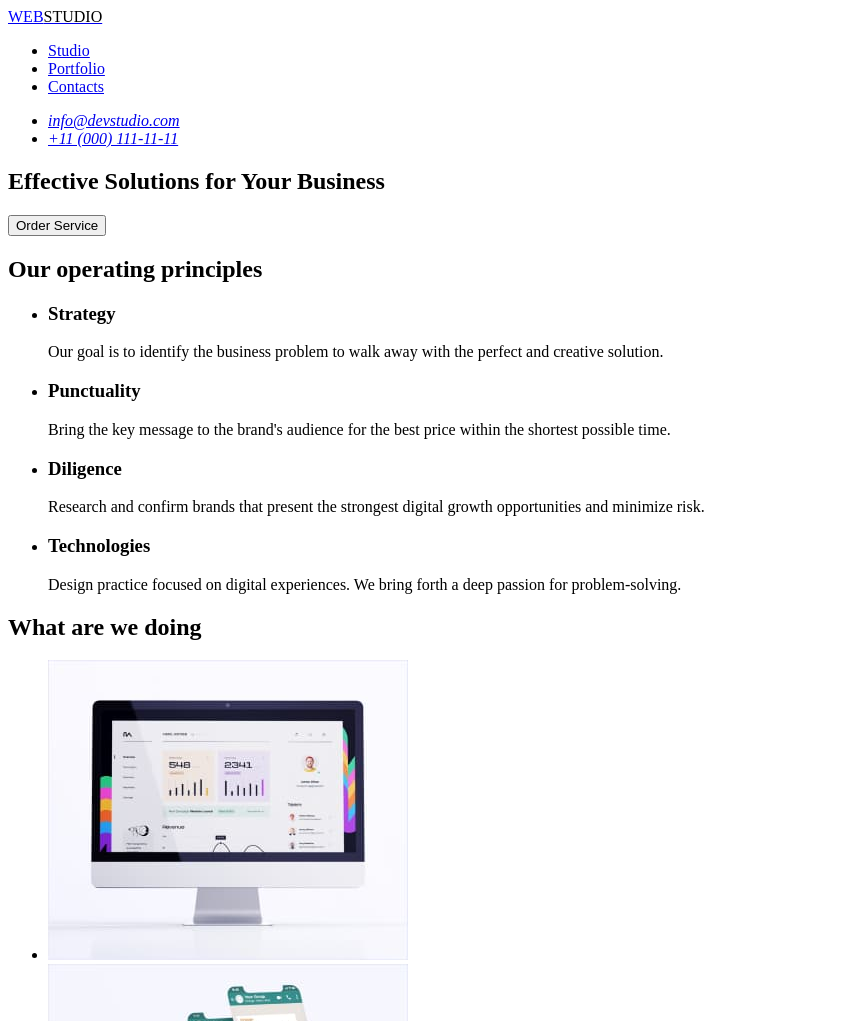
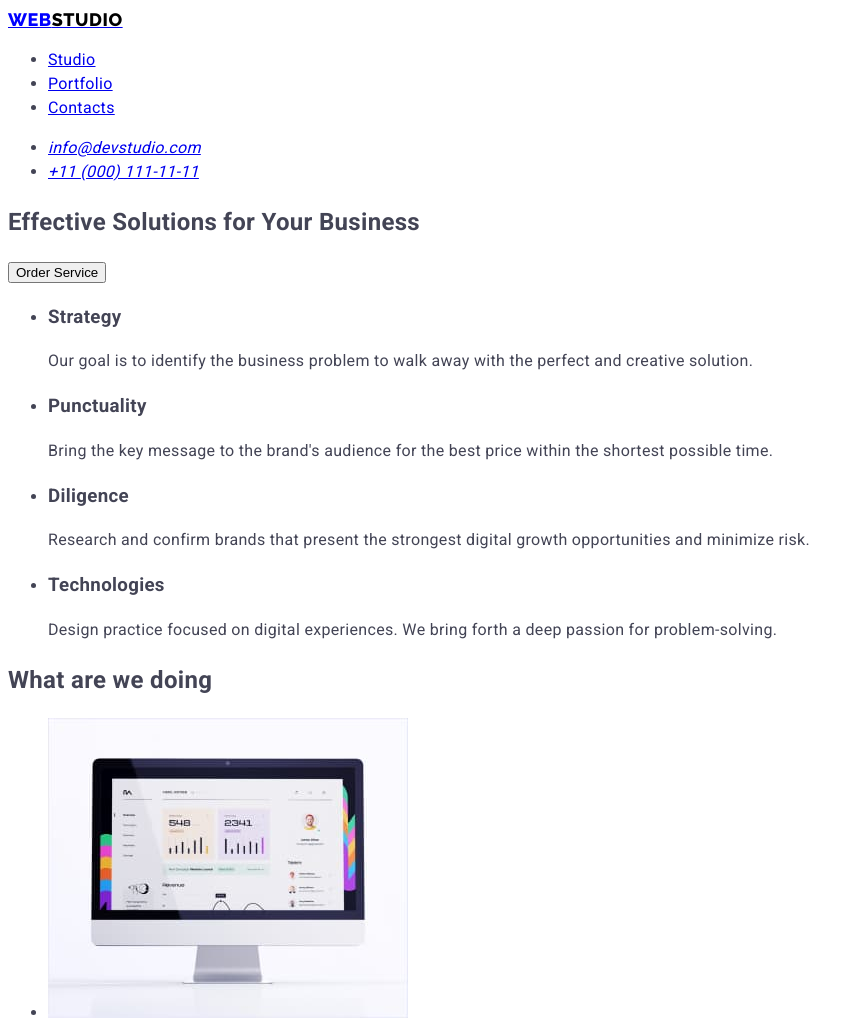
Before and after one commit to Dmytro-Lys/goit-markup-hw-02, a plain HTML site: page index.html in a window 1280 px wide. Shown: the top 1021 px of the page, without its empty margins (0-864 px from the left). Drawn offline with Linux system fonts and the light colour scheme.

Commit message:
add css1

```diff
--- a/css/styles.css
+++ b/css/styles.css
@@ -1,12 +1,62 @@
+:root {
+  --color-primary-brand: #4d5ae5;
+  --color-pressed-state: #404bbf;
+  --color-dark: #2e2f42;
+  --color-sucess: #31d0aa;
+  --color-text: #434455;
+  --color-sub-text: #8e8f99;
+  --color-accent: #e7e9fc;
+  --color-light: #f4f4fd;
+  --color-modal-overlay: rgba(46, 47, 66, 0.4);
+  --color-hero-background: rgba(46, 47, 66, 0.7);
+}
+.body {
+  font-family: "Roboto";
+  font-weight: 400;
+  font-size: 16px;
+  line-height: 1.5;
+  letter-spacing: 0.02em;
+  color: var(--color-text);
+}
+
+.visually-hidden {
+  position: absolute;
+  width: 1px;
+  height: 1px;
+  margin: -1px;
+  border: 0;
+  padding: 0;
+
+  white-space: nowrap;
+  clip-path: inset(100%);
+  clip: rect(0 0 0 0);
+  overflow: hidden;
+}
 .img-portfolio > img {
   width: 360px;
   height: 300px;
 }
+.img-studio-work {
+  width: 360px;
+  height: 300px;
+}
+.img-studio-team {
+  width: 264px;
+  height: 260px;
+}
+.logo {
+  font-family: "Raleway";
+  font-weight: 800;
+  font-size: 18px;
+  line-height: 24px;
+  display: flex;
+  align-items: center;
+  letter-spacing: 0.03em;
+  text-transform: uppercase;
+}
 .logo1 {
   color: blue;
-  text-transform: uppercase;
 }
 .logo2 {
   color: black;
-  text-transform: uppercase;
 }
--- a/index.html
+++ b/index.html
@@ -4,24 +4,30 @@
     <meta charset="UTF-8" />
     <meta http-equiv="X-UA-Compatible" content="IE=edge" />
     <meta name="viewport" content="width=device-width, initial-scale=1.0" />
+    <link rel="preconnect" href="https://fonts.googleapis.com" />
+    <link rel="preconnect" href="https://fonts.gstatic.com" crossorigin />
+    <link
+      href="https://fonts.googleapis.com/css2?family=Roboto:wght@400;500;700&family=Raleway:wght@800&display=swap"
+      rel="stylesheet"
+    />
     <link rel="stylesheet" href="css/styles.css" />
     <title>Web Studio</title>
   </head>
-  <body>
+  <body class="body">
     <header>
       <!--Navigation-->
       <nav>
         <!--Logo-->
-        <a href="."
+        <a class="logo" href="."
           ><span class="logo1">Web</span><span class="logo2">Studio</span></a
         >
-        <ul>
+        <ul class="index-nav">
           <li><a href=".">Studio</a></li>
           <li><a href="portfolio.html">Portfolio</a></li>
           <li><a href="#contacts">Contacts</a></li>
         </ul>
       </nav>
-      <address>
+      <address class="index-nav-address">
         <ul>
           <li><a href="mailto:info@devstudio.com">info@devstudio.com</a></li>
           <li><a href="tel:+110001111111">+11 (000) 111-11-11</a></li>
@@ -36,7 +42,7 @@
       </section>
       <!-- Section1 -->
       <section>
-        <h2>Our operating principles</h2>
+        <h2 class="visually-hidden">Our operating principles</h2>
         <ul>
           <li>
             <h3>Strategy</h3>
@@ -74,26 +80,23 @@
         <ul>
           <li>
             <img
+              class="img-studio-work"
               src="./images/img-work-1.jpg"
               alt="Work statistics"
-              width="360"
-              height="300"
             />
           </li>
           <li>
             <img
+              class="img-studio-work"
               src="./images/img-work-2.jpg"
               alt="Messaging with clients"
-              width="360"
-              height="300"
             />
           </li>
           <li>
             <img
+              class="img-studio-work"
               src="./images/img-work-3.jpg"
               alt="Work with computer"
-              width="360"
-              height="300"
             />
           </li>
         </ul>
@@ -104,40 +107,36 @@
         <ul class="cards">
           <li class="cards1">
             <img
+              class="img-studio-team"
               src="./images/img-employee-1.jpg"
               alt="Product Designer"
-              width="264"
-              height="260"
             />
             <h3>Mark Guerrero</h3>
             <p>Product Designer</p>
           </li>
           <li class="cards2">
             <img
+              class="img-studio-team"
               src="./images/img-employee-2.jpg"
               alt="Frontend Developer"
-              width="264"
-              height="260"
             />
             <h3>Tom Ford</h3>
             <p>Frontend Developer</p>
           </li>
           <li class="cards3">
             <img
+              class="img-studio-team"
               src="./images/img-employee-3.jpg"
               alt="Marketing"
-              width="264"
-              height="260"
             />
             <h3>Camila Garcia</h3>
             <p>Marketing</p>
           </li>
           <li class="cards4">
             <img
+              class="img-studio-team"
               src="./images/img-employee-4.jpg"
               alt="UI Designer"
-              width="264"
-              height="260"
             />
             <h3>Daniel Wilson</h3>
             <p>UI Designer</p>
```
Also changed, not shown: portfolio.html (+18 -6 lines).
